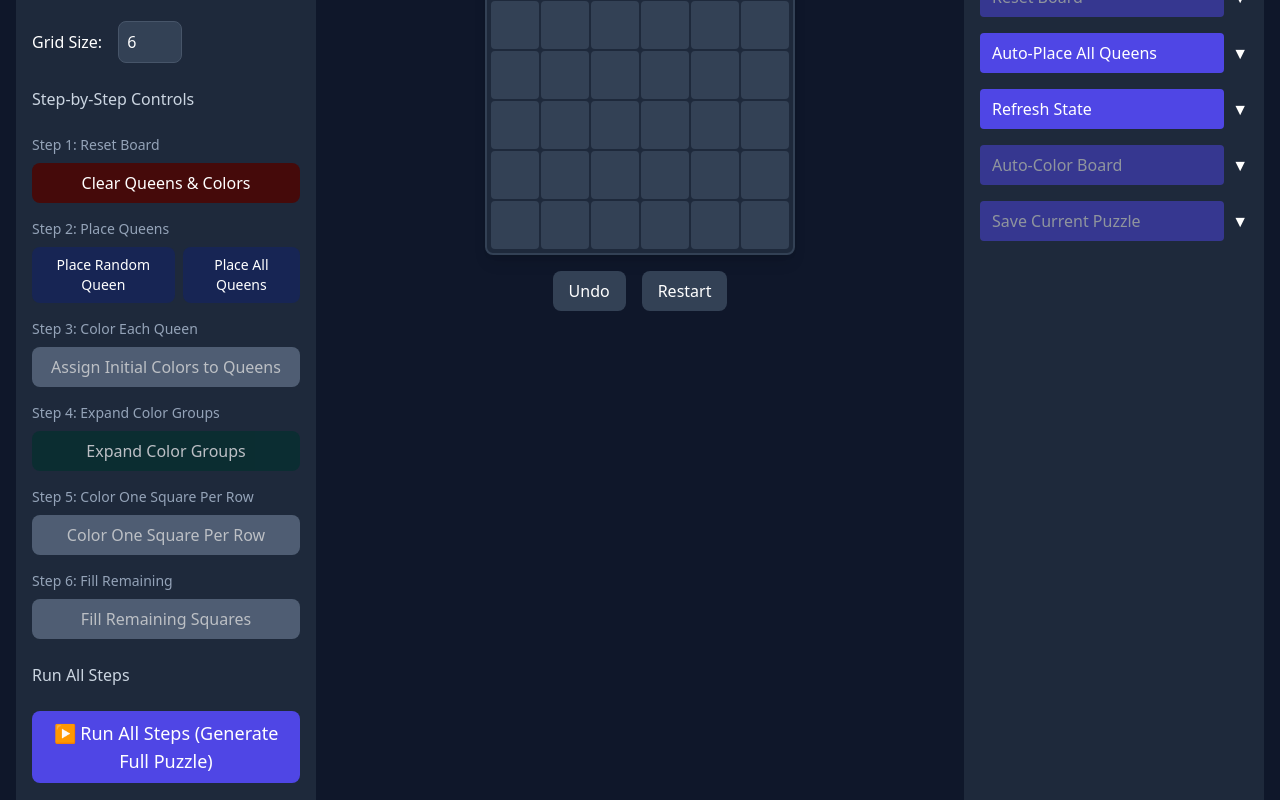
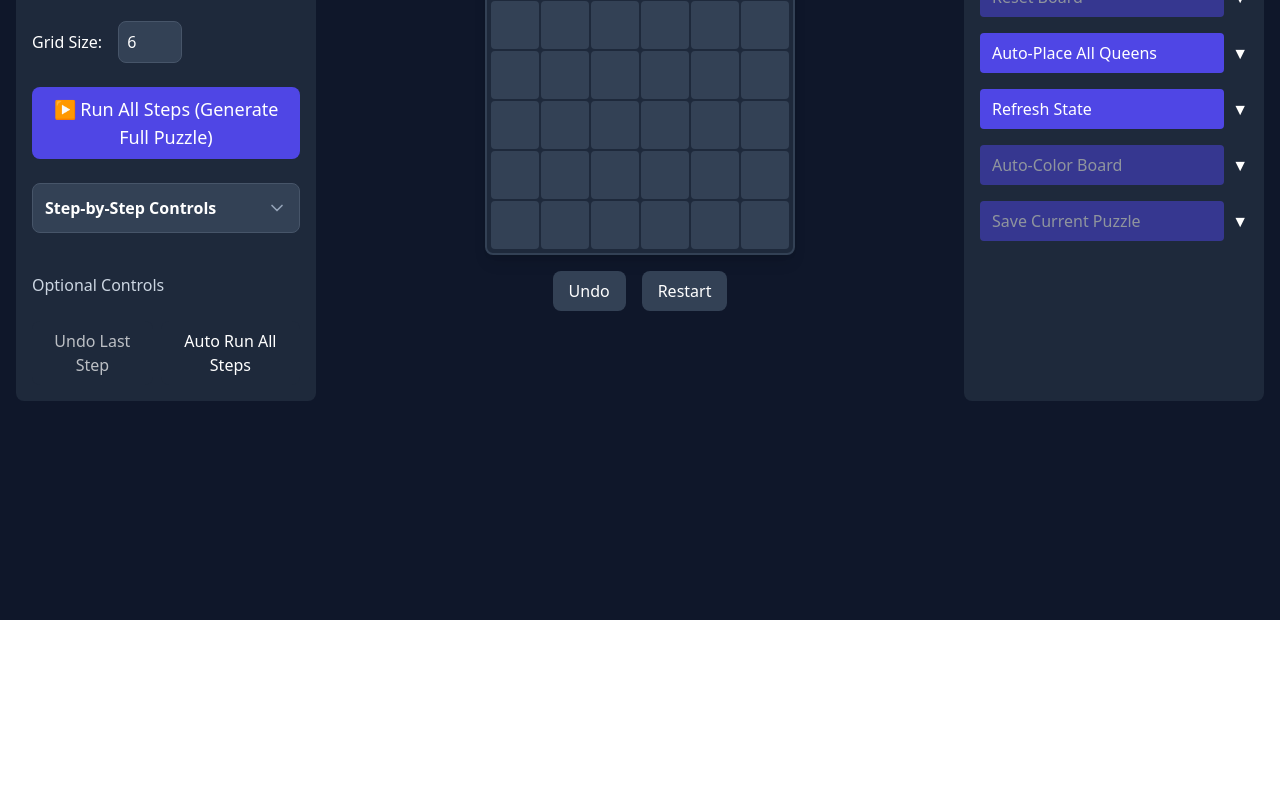
Before and after one commit to Crushford/Cassowary-Games, a Vue app: page /level-builder in a window 1280 px wide. Shown: the part 180-980 px from the top of the page. After the commit the page ends 800 px from the top, so only its background shows below. Built offline with nearby package versions, Linux system fonts and the light colour scheme.

Commit message:
place steps in accordion

```diff
--- a/src/components/PuzzleGenerationControls.vue
+++ b/src/components/PuzzleGenerationControls.vue
@@ -18,10 +18,18 @@
       </label>
     </div>
 
-    <!-- Step-by-Step Controls -->
+    <!-- Main Run All Steps Button -->
     <div class="flex flex-col gap-4">
-      <h3 class="text-base font-medium mb-2 text-slate-300">Step-by-Step Controls</h3>
+      <BaseButton
+        @click="handleRunAllSteps"
+        class="bg-indigo-600 hover:bg-indigo-500 text-lg font-medium"
+      >
+        ▶️ Run All Steps (Generate Full Puzzle)
+      </BaseButton>
+    </div>
 
+    <!-- Step-by-Step Controls in Accordion -->
+    <Accordion title="Step-by-Step Controls">
       <!-- Step 1: Reset Board -->
       <div class="flex flex-col gap-2">
         <span class="text-sm text-slate-400">Step 1: Reset Board</span>
@@ -104,20 +112,7 @@
           Fill Remaining Squares
         </BaseButton>
       </div>
-    </div>
-
-    <!-- Run All Steps -->
-    <div class="flex flex-col gap-4">
-      <h3 class="text-base font-medium mb-2 text-slate-300">Run All Steps</h3>
-      <BaseButton
-        @click="handleRunAllSteps"
-        :disabled="!canAutoRun"
-        disabledTitle="Board is complete"
-        class="bg-indigo-600 hover:bg-indigo-500 text-lg font-medium"
-      >
-        ▶️ Run All Steps (Generate Full Puzzle)
-      </BaseButton>
-    </div>
+    </Accordion>
 
     <!-- Optional Controls -->
     <div class="flex flex-col gap-4">
@@ -131,12 +126,7 @@
         >
           Undo Last Step
         </BaseButton>
-        <BaseButton
-          @click="handleAutoRun"
-          :disabled="!canAutoRun"
-          disabledTitle="Board is complete"
-          class="bg-slate-800 hover:bg-slate-700"
-        >
+        <BaseButton @click="handleAutoRun" class="bg-slate-800 hover:bg-slate-700">
           Auto Run All Steps
         </BaseButton>
       </div>
@@ -147,6 +137,7 @@
 <script setup lang="ts">
 import { ref, computed, defineAsyncComponent } from 'vue';
 const BaseButton = defineAsyncComponent(() => import('./BaseButton.vue'));
+const Accordion = defineAsyncComponent(() => import('./Accordion.vue'));
 import { useGameStore } from '../stores/gameStore';
 
 const gameStore = useGameStore();
@@ -182,10 +173,6 @@ const hasCompletedGame = computed(() => {
 
 const canPlaceQueens = computed(() => {
   return gameStore.queenPositions.length < gameStore.gridSize;
-});
-
-const canAutoRun = computed(() => {
-  return !hasCompletedGame.value;
 });
 
 // Methods
@@ -231,14 +218,50 @@ function handleAutoRun() {
 }
 
 function handleRunAllSteps() {
-  // Reset the board first
-  handleResetBoard();
+  try {
+    // Clear any existing error messages
+    gameStore.setError(null);
 
-  // Then run all steps in sequence
-  handleGenerateFullSolution();
-  handleAssignInitialColors();
-  handleExpandColors();
-  handleColorOnePerRow();
-  handleFillRemaining();
+    // Reset everything first
+    gameStore.initializeGrid();
+    gameStore.clearQueensAndFlags();
+
+    // Generate a full solution with queens
+    gameStore.generateFullSolution();
+    if (gameStore.queenPositions.length !== gameStore.gridSize) {
+      gameStore.setError('Failed to generate queen positions');
+      return;
+    }
+
+    // Assign initial colors to queens
+    gameStore.assignColorGroups();
+
+    // Expand color groups
+    gameStore.addOneColorToEachGroup();
+
+    // Add one color to each row
+    gameStore.addOneColorToEachRow();
+
+    // Fill remaining squares
+    gameStore.fillRemainingSingleSquares();
+
+    // Validate the final state
+    const { queenCountValid, allFilled, colorGroupsValid } = gameStore.validatePuzzle();
+    if (!(queenCountValid && allFilled && colorGroupsValid)) {
+      gameStore.setError('Generated puzzle is invalid');
+      return;
+    }
+
+    // Save the puzzle if everything is valid
+    const puzzleName = gameStore.savePuzzleToLocalStorage();
+    if (puzzleName) {
+      gameStore.setError(null);
+    } else {
+      gameStore.setError('Failed to save puzzle');
+    }
+  } catch (error) {
+    console.error('Error in handleRunAllSteps:', error);
+    gameStore.setError('An error occurred while generating the puzzle');
+  }
 }
 </script>
```
